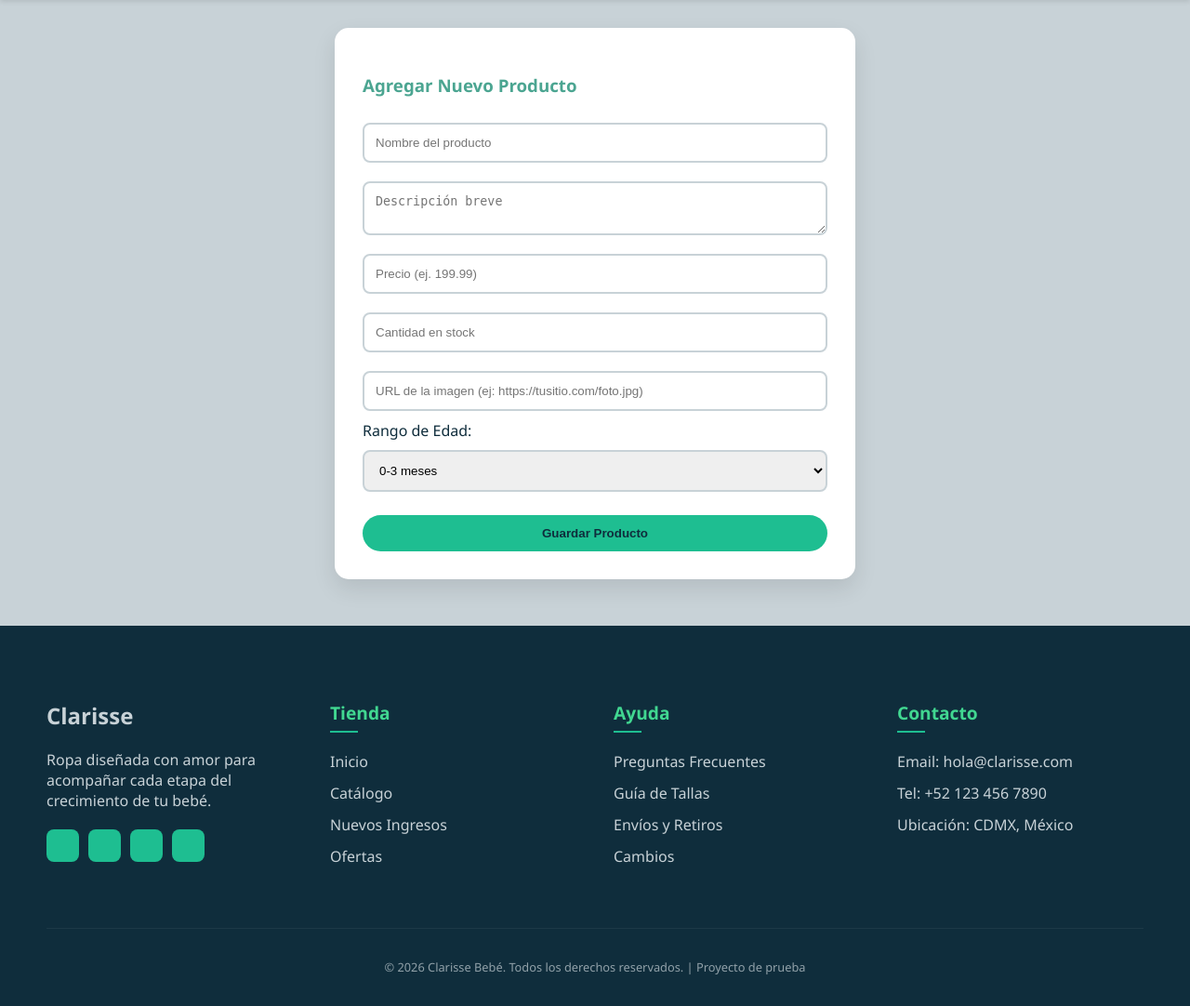
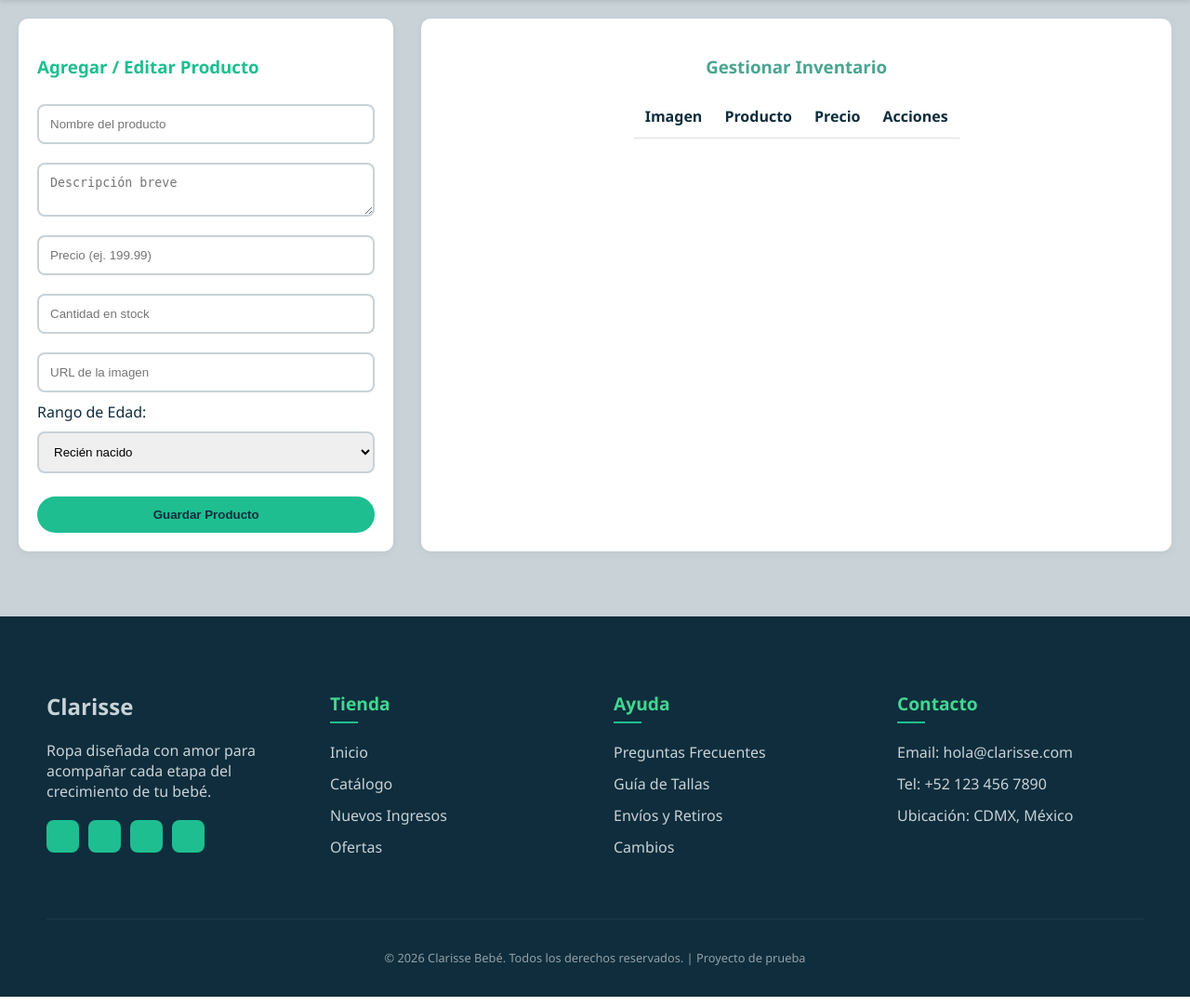
Before and after one commit to JosuePatinio/turing-catalogo-clarisse, a PHP site: page /admin.php in a window 1280 px wide. Shown: the part 111-1193 px from the top of the page at 93% size. Run offline with PHP 8.4, Linux system fonts and the light colour scheme; the visitor is signed in with stand-in values (Sample User, id 1); lists and menus that the app fills with data are empty.

Commit message:
Se agregaron las funciones editar y elminar al panel de administrador, panel de agregar/editar. Tabla listar para eliminar

```diff
--- a/frontend/admin.php
+++ b/frontend/admin.php
@@ -1,65 +1,171 @@
 <?php
 require_once 'includes/auth_check.php';
-// Si no es admin lo manda al login
 admin_only();
-
 include 'includes/header.php';
 ?>
 
-<div class="form-container">
-    <h3 style="color: var(--verde-medio);">Agregar Nuevo Producto</h3>
+<div class="admin-grid">
+    <div class="admin-col">
+        <h3 style="color: #1ebe91;">Agregar / Editar Producto</h3>
+        <div id="registro-mensaje"></div>
+
+        <input type="hidden" id="producto_id" value="">
+
         <input type="text" id="nombre" placeholder="Nombre del producto">
         <textarea id="descripcion" placeholder="Descripción breve"></textarea>
         <input type="number" id="precio" placeholder="Precio (ej. 199.99)">
         <input type="number" id="stock" placeholder="Cantidad en stock">
-    <input type="text" id="imagen_url" placeholder="URL de la imagen (ej: https://tusitio.com/foto.jpg)">
+        <input type="text" id="imagen_url" placeholder="URL de la imagen">
 
         <label for="id_categoria">Rango de Edad:</label>
         <select id="id_categoria">
-        <option value="1">0-3 meses</option>
+            <option value="6">Recién nacido</option>
+            <option value="1">1-3 meses</option>
             <option value="2">3-6 meses</option>
-        <option value="3">6-12 meses</option>
+            <option value="3">6-9 meses</option>
+            <option value="4">9-12 meses</option>
+            <option value="5">12-18 meses</option>
         </select>
 
         <button onclick="guardarProducto()" class="btn btn-primary" style="width: 100%; margin-top: 15px;">Guardar Producto</button>
     </div>
 
+    <div class="admin-col">
+        <h3 style="color: #4ba591; text-align:center;">Gestionar Inventario</h3>
+        <table class="tabla-gestion">
+            <thead>
+                <tr>
+                    <th>Imagen</th>
+                    <th>Producto</th>
+                    <th>Precio</th>
+                    <th>Acciones</th>
+                </tr>
+            </thead>
+            <tbody id="tabla-productos-cuerpo">
+                </tbody>
+        </table>
+    </div>
+</div>
+
 <script>
-function guardarProducto() {
-    // }validar que los campos no esten vacios
-    const nombre = document.getElementById('nombre').value;
-    const precio = document.getElementById('precio').value;
+    // Variable para guardar los datos temporalmente y no complicar el HTML
+    let productosGlobales = [];
 
-    if(!nombre || !precio) {
-        alert("Por favor rellena los campos básicos (Nombre y Precio)");
+    document.addEventListener("DOMContentLoaded", () => {
+        listarProductosGestion();
+    });
+
+    // Listar de productos
+    function listarProductosGestion() {
+        fetch('../backend/api/get_productos.php')
+            .then(res => res.json())
+            .then(data => {
+                productosGlobales = data; // Guardamos la lista completa
+                const cuerpo = document.getElementById('tabla-productos-cuerpo');
+                cuerpo.innerHTML = "";
+
+                data.forEach(p => {
+                    cuerpo.innerHTML += `
+                        <tr>
+                            <td><img src="${p.imagen_url}" class="img-mini" width="50" style="border-radius:5px;"></td>
+                            <td>${p.nombre}</td>
+                            <td>$${p.precio}</td>
+                            <td>
+                                <button class="btn btn-primary" onclick="prepararEdicion(${p.id})">Editar</button>
+                                <button class="btn" style="background-color: #dc3545; color: white;" onclick="eliminarProducto(${p.id})">Eliminar</button>
+                            </td>
+                        </tr>
+                    `;
+                });
+            })
+            .catch(err => console.error("Error cargando productos:", err));
+    }
+
+    // editar
+    function prepararEdicion(idBuscado) {
+        // Buscamos el producto exacto por ID
+        const p = productosGlobales.find(item => item.id == idBuscado);
+
+        if (!p) {
+            alert("No se pudo encontrar la información del producto.");
             return;
         }
 
+
+        document.getElementById('producto_id').value = p.id;
+        document.getElementById('nombre').value = p.nombre;
+        document.getElementById('descripcion').value = p.descripcion;
+        document.getElementById('precio').value = p.precio;
+        document.getElementById('stock').value = p.stock;
+        document.getElementById('imagen_url').value = p.imagen_url;
+        document.getElementById('id_categoria').value = p.id_categoria;
+
+        // Cambiamos el titulo visualmente para avisar al usuario
+        document.querySelector('.admin-col h3').innerText = "Editando: " + p.nombre;
+
+        window.scrollTo({ top: 0, behavior: 'smooth' });
+    }
+    // Guardar
+    function guardarProducto() {
+        const id = document.getElementById('producto_id').value;
+        const nombre = document.getElementById('nombre').value;
+        const precio = document.getElementById('precio').value;
+        const id_categoria = document.getElementById('id_categoria').value;
+
+        if(!nombre || !precio || !id_categoria) {
+            alert("Faltan datos básicos (Nombre, Precio o Categoría)");
+            return;
+        }
+
+        // Si hay ID usamos la ruta de update, si está vacío usamos la de create
+        const url = id ? '../backend/api/update_producto.php' : '../backend/api/create_producto.php';
+
         const producto = {
+            id: id,
             nombre: nombre,
             descripcion: document.getElementById('descripcion').value,
             precio: precio,
             stock: document.getElementById('stock').value,
             imagen_url: document.getElementById('imagen_url').value,
-        id_categoria: document.getElementById('id_categoria').value
+            id_categoria: id_categoria
         };
 
-    fetch('../backend/api/create_producto.php', {
+        fetch(url, {
             method: 'POST',
             body: JSON.stringify(producto),
             headers: { 'Content-Type': 'application/json' }
         })
         .then(res => res.json())
         .then(data => {
-        alert(data.message);
+            mostrarMensaje(data.message, data.status);
             if(data.status === 'success') {
-            location.reload();
+                document.getElementById('producto_id').value = ""; // Limpiar ID
+                listarProductosGestion(); // Recargar tabla
             }
+        });
+    }
+
+    // eliminar
+    function eliminarProducto(id) {
+        if (!confirm("¿Estás seguro de eliminar este producto?")) return;
+
+        fetch('../backend/api/delete_producto.php', {
+            method: 'POST',
+            body: JSON.stringify({ id: id }),
+            headers: { 'Content-Type': 'application/json' }
         })
-    .catch(error => {
-        console.error('Error:', error);
-        alert("Hubo un error al conectar con la API");
+        .then(res => res.json())
+        .then(data => {
+            mostrarMensaje(data.message, data.status);
+            listarProductosGestion();
         });
+    }
+
+    // mensajes de alerta
+    function mostrarMensaje(texto, tipo) {
+        const contenedor = document.getElementById('registro-mensaje');
+        contenedor.innerHTML = `<div class="alerta alerta-${tipo}">${texto}</div>`;
+        setTimeout(() => contenedor.innerHTML = "", 3000);
     }
 </script>
 
```
Lines whose indentation alone changed are shown as unchanged.
